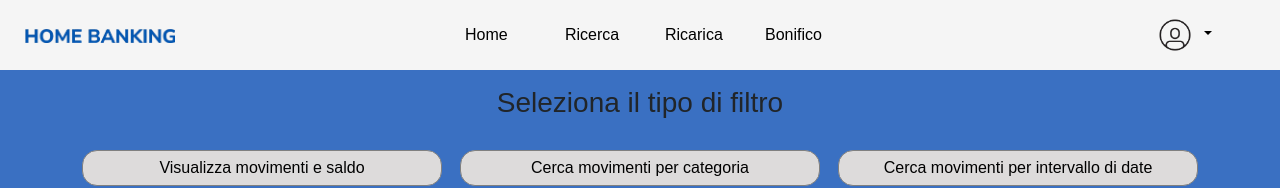
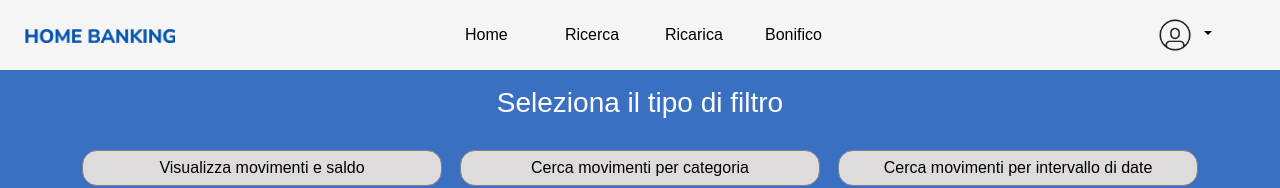
Before and after one commit to PROJECT-WORK-ITS/HOME-BANKING-APP, an Angular app in the folder front-end/: page /search in a window 1280 px wide. Shown: the top 188 px of the page. Built offline with nearby package versions, Linux system fonts and the light colour scheme; no server answers; sample sign-in values are in the browser's storage.

Commit message:
modificacoloretestoricerca

```diff
--- a/front-end/src/app/components/search/search.component.css
+++ b/front-end/src/app/components/search/search.component.css
@@ -1,6 +1,11 @@
-.title{
+.title {
     text-align: center;
+    font-family: 'Josefin Sans', sans-serif;
+    font-weight: 800;
+    color: white;
+    font-size: 2.5rem;
 }
+
 
 .select-filter{
     margin-top: 30px;
```
